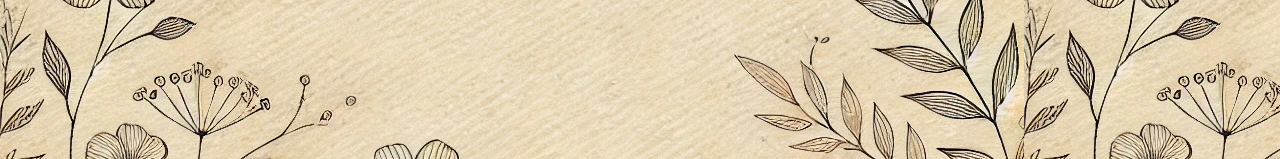
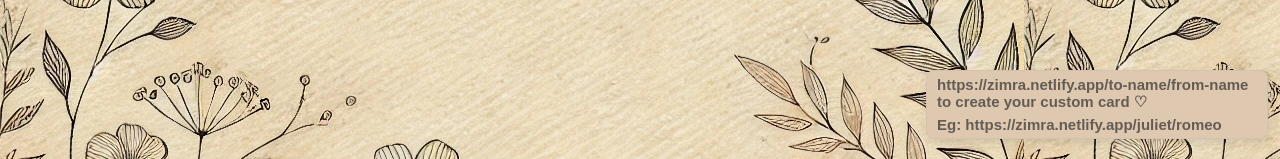
Before and after one commit to joshua-jacob-abraham/Zimra, a React (Vite) app in the folder zimra/: page / in a window 1280 px wide. Shown: the part 641-800 px from the top of the page. Built offline with nearby package versions, Linux system fonts and the light colour scheme; a web font is replaced by a local one.

Commit message:
Help dialog box

```diff
--- a/zimra/src/Envelope.jsx
+++ b/zimra/src/Envelope.jsx
@@ -14,12 +14,21 @@ function Envelope() {
   const [imagesLoaded, setImagesLoaded] = useState(false);
   const [showTooltip, setShowTooltip] = useState(false);
 
+  const [showHelp, setShowHelp] = useState(false);
   const letterRef = useRef(null);
   const [modLetter, setModLetter] = useState(false);
 
   const { name1, name2 } = useParams();
   const modName1 = name1 || "Juliet";
   const rom = name2 || "Romeo";
+
+  useEffect(() => {
+    if (!name1) {
+      setShowHelp(true);
+    } else {
+      setShowHelp(false);
+    }
+  }, [name1]);
 
   const capitalizeFirstLetter = (name) => {
     if (!name) return "";
@@ -215,6 +224,27 @@ function Envelope() {
           </div>
         </div>
       )}
+
+      {showHelp && (
+        <div className="help">
+          <p
+            style={{
+              margin: "0px",
+            }}
+          >
+            https://zimra.netlify.app/to-name/from-name to
+            create your custom card &#9825;
+          </p>
+          <p
+            style={{
+              margin: "0px",
+              marginTop: "5px",
+            }}
+          >
+            Eg: https://zimra.netlify.app/juliet/romeo
+          </p>
+        </div>
+      )}
     </>
   );
 }
--- a/zimra/src/styles/Envelope.css
+++ b/zimra/src/styles/Envelope.css
@@ -239,3 +239,20 @@
   font-size: 16px;
   font-weight: bold;
 }
+
+.help{
+  background-color: #dec8b0;
+  color: rgba(41, 40, 40, 0.673);
+  padding: 5px 10px;
+  border: solid 1px rgba(165, 164, 164, 0.193);
+  border-radius: 8px;
+  font-size: 15px;
+  font-family: Arial, Helvetica, sans-serif;
+  width: 320px;
+  /* min-width: ; */
+  font-weight: 600;
+  position: absolute;
+  bottom: 20px;
+  right: 12px;
+  filter: drop-shadow(2px 4px 4px rgba(0, 0, 0, 0.10));
+}
```
